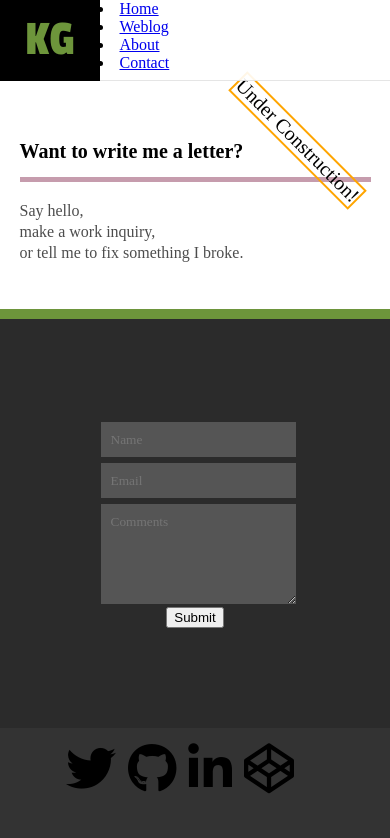
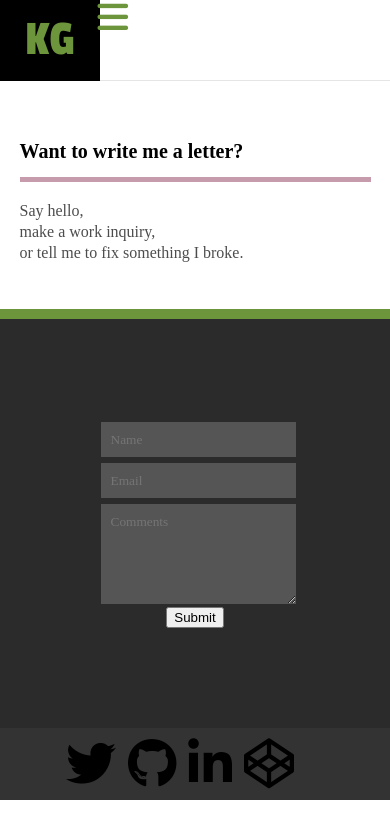
Before and after one commit to KrisGoorhuis/krisgoorhuis.github.io, a plain HTML site: page pages/contact.html in a window 390 px wide. Drawn offline with Linux system fonts and the light colour scheme; files whose address does not match are found by name; a web font is replaced by a local one.

Commit message:
The footer should be the right size now.

```diff
--- a/css/style.css
+++ b/css/style.css
@@ -1,16 +1,6 @@
 body {
    background-color: rgba(255, 255, 255, 1);
    margin: 0px;
-}
-
-#underConstruction {
-   border: 2px solid orange;
-   position: absolute;
-   font-size: 20px;
-   font-family: "moon";
-   top: 15%;
-   right: 2%;
-   transform: rotate(45deg);
 }
 
 #topBar {
@@ -243,9 +233,8 @@ body {
 }
 
 #socialLinks {
-   height: 100%;
+   height: 135px;
    margin-right: 30px;
-   padding: 5px;
    text-align: center;
 }
 
@@ -360,6 +349,14 @@ body {
       width: 100%;
    }
 
+   .fadeInOnHover {
+   position: absolute;
+   width: 100%;
+   height: 100%;
+   opacity: 1;
+   transition: 0.3s;
+}
+
    .centerColumnResponsive {
       width: 90%;
    }
@@ -377,10 +374,13 @@ body {
       text-align: center;
    }
 
+   #socialLinks {
+      height: 60px;
+   }
+
    #socialLinks a {
       display: inline-block;
       font-size: 50px;
       margin: 4px;
-
    }
 }
--- a/pages/contact.html
+++ b/pages/contact.html
@@ -17,22 +17,24 @@
 
 <body>
 
-   <div id="underConstruction">Under Construction!</div>
-
    <div id="topBar">
       <a id="initials" href="https://krisgoorhuis.github.io/index.html">KG</a>
-      <!-- <img src="https://pbs.twimg.com/profile_images/775927305021468672/PVmE9LVP.jpg" style="width: 100px;"></img> -->
+      <!-- Twitter portrait (currently sleepychespin) <img src="https://pbs.twimg.com/profile_images/775927305021468672/PVmE9LVP.jpg" style="width: 100px;"></img> -->
       <div class="centerColumn">
          <div id="navWrapper">
-            <nav>
+            <nav id="standardNav">
                <li><a href="https://krisgoorhuis.github.io/index.html">Home</a></li>
                <li><a href="https://krisgoorhuis.github.io/pages/weblog.html">Weblog</a></li>
-               <li><a href="https://krisgoorhuis.github.io/pages/about.html">About</a></li>
-               <li><a href="#">Contact</a></li>
+               <li><a href="#">About</a></li>
+               <li><a href="https://krisgoorhuis.github.io/pages/contact.html">Contact</a></li>
+            </nav>
+
+            <nav id="hamburgerNav">
+               <i class="fa fa-bars" aria-hidden="true"></i>
+
             </nav>
          </div>
       </div>
-
    </div>
 
 
```
Also changed, not shown: index.html (+6 -7 lines), pages/about.html (+0 -2 lines), pages/weblog.html (+9 -7 lines).
